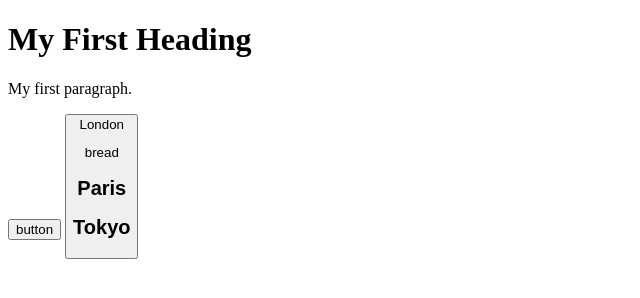
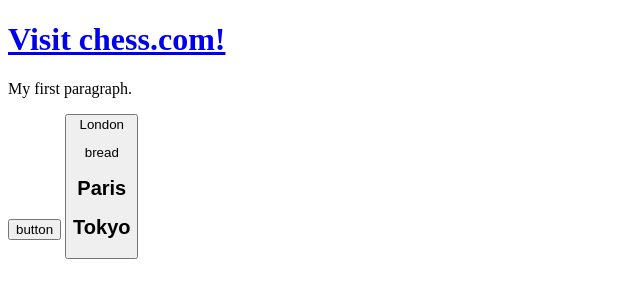
Before and after one commit to slvrisy/slvrisy.github.io, a plain HTML site: page index.html in a window 1280 px wide. Shown: the whole page, without its empty margins (0-640 px from the left). Drawn offline with Linux system fonts and the light colour scheme.

Commit message:
Update index.html

```diff
--- a/index.html
+++ b/index.html
@@ -5,7 +5,7 @@
 </head>
 <body>
 
-<h1>My First Heading</h1>
+<h1><a href="https://www.chess.com/">Visit chess.com!</a></h1>
 <p>My first paragraph.</p>
 <button>button</button>
   <button onclick="alert
```
